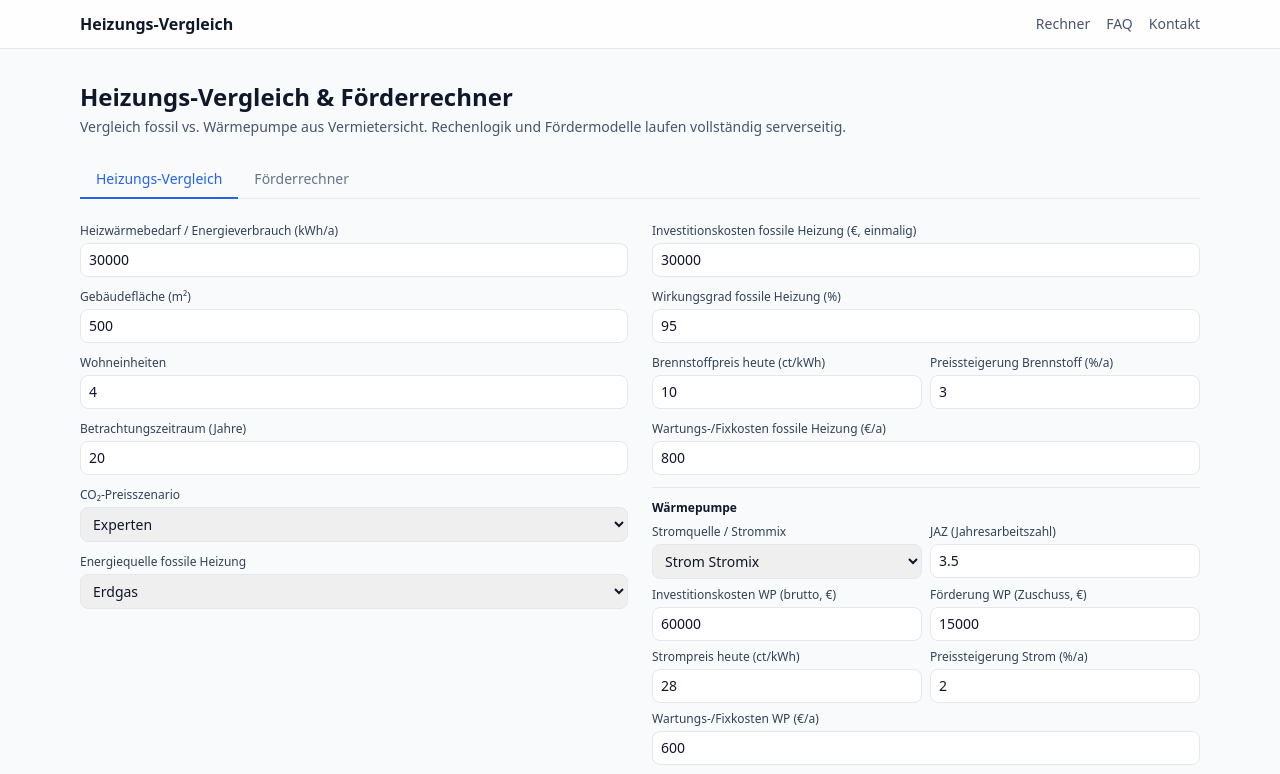
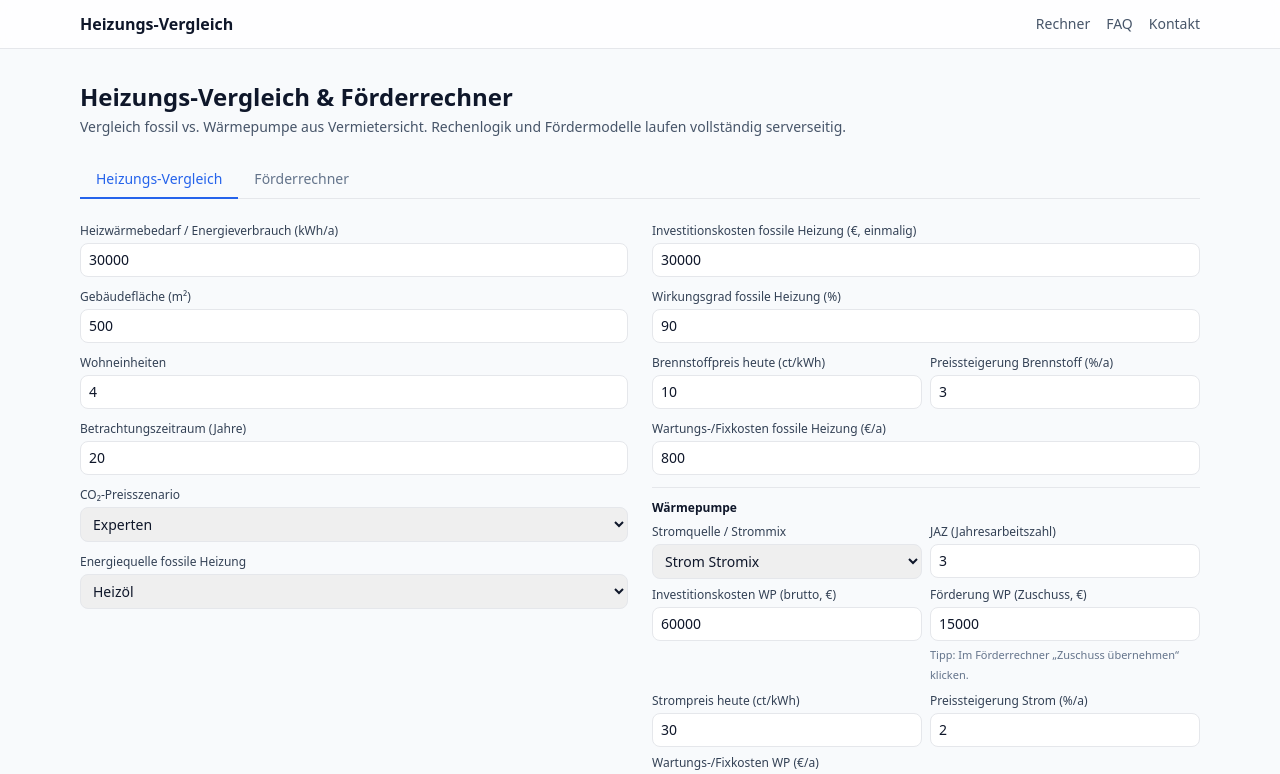
Before and after one commit to flixbial/Heizungstool, a Next.js app: page /tool in a window 1280 px wide. Shown: the top 774 px of the page. Built offline with nearby package versions, Linux system fonts and the light colour scheme.

Commit message:
Update page.tsx

```diff
--- a/app/tool/page.tsx
+++ b/app/tool/page.tsx
@@ -12,6 +12,7 @@ import {
   BarChart,
   Bar,
   Legend,
+  Cell,
 } from "recharts";
 
 type ScenarioName = "Sehr niedrig" | "Niedrig" | "Experten" | "Hoch" | "Sehr hoch";
@@ -27,16 +28,16 @@ interface FormState {
   carrierFossil: CarrierFossil;
   carrierHP: CarrierHP;
   investFossil: number;
-  effFossil: number;
-  priceFossil0: number;
-  incFossil: number;
-  maintFossil: number;
-  investHP: number;
-  subsidyHP: number;
+  effFossil: number; // %
+  priceFossil0: number; // ct/kWh
+  incFossil: number; // %/a
+  maintFossil: number; // €/a
+  investHP: number; // €
+  subsidyHP: number; // €
   jaz: number;
-  priceEl0: number;
-  incEl: number;
-  maintHP: number;
+  priceEl0: number; // ct/kWh
+  incEl: number; // %/a
+  maintHP: number; // €/a
 }
 
 interface CalcResult {
@@ -100,17 +101,17 @@ export default function ToolPage() {
     units: 4,
     years: 20,
     scenario: "Experten",
-    carrierFossil: "Erdgas",
+    carrierFossil: "Heizöl",
     carrierHP: "Strom Stromix",
     investFossil: 30000,
-    effFossil: 95,
+    effFossil: 90,
     priceFossil0: 10, // ct/kWh
     incFossil: 3,
     maintFossil: 800,
     investHP: 60000,
     subsidyHP: 15000,
-    jaz: 3.5,
-    priceEl0: 28, // ct/kWh
+    jaz: 3.0,
+    priceEl0: 30, // ct/kWh
     incEl: 2,
     maintHP: 600,
   });
@@ -128,10 +129,11 @@ export default function ToolPage() {
   const [error, setError] = useState<string | null>(null);
 
   const [foerderLoading, setFoerderLoading] = useState(false);
-  const [foerderResult, setFoerderResult] = useState<FoerderResult | null>(
-    null
-  );
+  const [foerderResult, setFoerderResult] = useState<FoerderResult | null>(null);
   const [foerderError, setFoerderError] = useState<string | null>(null);
+
+  // ✅ UX: zeigt, ob der Zuschuss in den Heizungsrechner übernommen wurde
+  const [subsidyApplied, setSubsidyApplied] = useState(false);
 
   function updateField<K extends keyof FormState>(key: K, value: string) {
     setForm((prev) => ({
@@ -182,7 +184,7 @@ export default function ToolPage() {
     try {
       const body = {
         ...foerderForm,
-        // Investitionskosten kommen jetzt aus dem Heizungsvergleich:
+        // ✅ Invest kommt aus dem Heizungsvergleich:
         invest: form.investHP,
         area: form.area,
         units: form.units,
@@ -198,6 +200,7 @@ export default function ToolPage() {
       }
       const data = (await res.json()) as FoerderResult;
       setFoerderResult(data);
+      setSubsidyApplied(false); // bei neuer Berechnung wieder „nicht übernommen“
     } catch (err: any) {
       setFoerderError(err.message ?? "Unbekannter Fehler");
     } finally {
@@ -257,10 +260,7 @@ export default function ToolPage() {
 
       {tab === "vergleich" && (
         <>
-          <form
-            onSubmit={handleCalc}
-            className="grid gap-6 md:grid-cols-2 mb-8"
-          >
+          <form onSubmit={handleCalc} className="grid gap-6 md:grid-cols-2 mb-8">
             <div className="space-y-3">
               <div>
                 <label className="block text-xs font-medium text-slate-700">
@@ -273,6 +273,7 @@ export default function ToolPage() {
                   onChange={(e) => updateField("heatDemand", e.target.value)}
                 />
               </div>
+
               <div>
                 <label className="block text-xs font-medium text-slate-700">
                   Gebäudefläche (m²)
@@ -284,6 +285,7 @@ export default function ToolPage() {
                   onChange={(e) => updateField("area", e.target.value)}
                 />
               </div>
+
               <div>
                 <label className="block text-xs font-medium text-slate-700">
                   Wohneinheiten
@@ -295,6 +297,7 @@ export default function ToolPage() {
                   onChange={(e) => updateField("units", e.target.value)}
                 />
               </div>
+
               <div>
                 <label className="block text-xs font-medium text-slate-700">
                   Betrachtungszeitraum (Jahre)
@@ -306,6 +309,7 @@ export default function ToolPage() {
                   onChange={(e) => updateField("years", e.target.value)}
                 />
               </div>
+
               <div>
                 <label className="block text-xs font-medium text-slate-700">
                   CO₂-Preisszenario
@@ -324,6 +328,7 @@ export default function ToolPage() {
                   <option>Sehr hoch</option>
                 </select>
               </div>
+
               <div>
                 <label className="block text-xs font-medium text-slate-700">
                   Energiequelle fossile Heizung
@@ -332,10 +337,7 @@ export default function ToolPage() {
                   className="mt-1 w-full border rounded-lg px-2 py-1.5"
                   value={form.carrierFossil}
                   onChange={(e) =>
-                    updateField(
-                      "carrierFossil",
-                      e.target.value as CarrierFossil
-                    )
+                    updateField("carrierFossil", e.target.value as CarrierFossil)
                   }
                 >
                   <option value="Erdgas">Erdgas</option>
@@ -358,6 +360,7 @@ export default function ToolPage() {
                   onChange={(e) => updateField("investFossil", e.target.value)}
                 />
               </div>
+
               <div>
                 <label className="block text-xs font-medium text-slate-700">
                   Wirkungsgrad fossile Heizung (%)
@@ -369,6 +372,7 @@ export default function ToolPage() {
                   onChange={(e) => updateField("effFossil", e.target.value)}
                 />
               </div>
+
               <div className="grid grid-cols-2 gap-2">
                 <div>
                   <label className="block text-xs font-medium text-slate-700">
@@ -378,9 +382,7 @@ export default function ToolPage() {
                     type="number"
                     className="mt-1 w-full border rounded-lg px-2 py-1.5"
                     value={form.priceFossil0}
-                    onChange={(e) =>
-                      updateField("priceFossil0", e.target.value)
-                    }
+                    onChange={(e) => updateField("priceFossil0", e.target.value)}
                   />
                 </div>
                 <div>
@@ -395,6 +397,7 @@ export default function ToolPage() {
                   />
                 </div>
               </div>
+
               <div>
                 <label className="block text-xs font-medium text-slate-700">
                   Wartungs-/Fixkosten fossile Heizung (€/a)
@@ -406,8 +409,10 @@ export default function ToolPage() {
                   onChange={(e) => updateField("maintFossil", e.target.value)}
                 />
               </div>
+
               <div className="border-t pt-3 mt-2">
                 <h2 className="font-semibold text-xs mb-2">Wärmepumpe</h2>
+
                 <div className="grid grid-cols-2 gap-2">
                   <div>
                     <label className="block text-xs font-medium text-slate-700">
@@ -436,6 +441,7 @@ export default function ToolPage() {
                     />
                   </div>
                 </div>
+
                 <div className="grid grid-cols-2 gap-2 mt-2">
                   <div>
                     <label className="block text-xs font-medium text-slate-700">
@@ -456,12 +462,14 @@ export default function ToolPage() {
                       type="number"
                       className="mt-1 w-full border rounded-lg px-2 py-1.5"
                       value={form.subsidyHP}
-                      onChange={(e) =>
-                        updateField("subsidyHP", e.target.value)
-                      }
+                      onChange={(e) => updateField("subsidyHP", e.target.value)}
                     />
+                    <p className="text-[11px] text-slate-500 mt-1">
+                      Tipp: Im Förderrechner „Zuschuss übernehmen“ klicken.
+                    </p>
                   </div>
                 </div>
+
                 <div className="grid grid-cols-2 gap-2 mt-2">
                   <div>
                     <label className="block text-xs font-medium text-slate-700">
@@ -471,9 +479,7 @@ export default function ToolPage() {
                       type="number"
                       className="mt-1 w-full border rounded-lg px-2 py-1.5"
                       value={form.priceEl0}
-                      onChange={(e) =>
-                        updateField("priceEl0", e.target.value)
-                      }
+                      onChange={(e) => updateField("priceEl0", e.target.value)}
                     />
                   </div>
                   <div>
@@ -488,6 +494,7 @@ export default function ToolPage() {
                     />
                   </div>
                 </div>
+
                 <div className="mt-2">
                   <label className="block text-xs font-medium text-slate-700">
                     Wartungs-/Fixkosten WP (€/a)
@@ -590,10 +597,9 @@ export default function ToolPage() {
                   </div>
                   <div className="text-xs text-slate-500 mt-1">
                     Vermieteranteil:{" "}
-                    {(result.landlordShareHPStatic * 100).toLocaleString(
-                      "de-DE",
-                      { maximumFractionDigits: 0 }
-                    )}
+                    {(result.landlordShareHPStatic * 100).toLocaleString("de-DE", {
+                      maximumFractionDigits: 0,
+                    })}
                     %
                   </div>
                 </div>
@@ -643,7 +649,14 @@ export default function ToolPage() {
                       <Tooltip
                         formatter={(value: any) => formatEuro(Number(value), 0)}
                       />
-                      <Bar dataKey="kosten" name="Gesamtkosten" />
+                      <Bar dataKey="kosten" name="Gesamtkosten">
+                        {totalChartData.map((entry, index) => (
+                          <Cell
+                            key={`cell-${index}`}
+                            fill={entry.name === "Fossil" ? "#ef4444" : "#2563eb"}
+                          />
+                        ))}
+                      </Bar>
                     </BarChart>
                   </ResponsiveContainer>
                 </div>
@@ -661,9 +674,7 @@ export default function ToolPage() {
                       <th className="text-right py-1 px-2">
                         Vermieteranteil fossil
                       </th>
-                      <th className="text-right py-1 px-2">
-                        Vermieteranteil WP
-                      </th>
+                      <th className="text-right py-1 px-2">Vermieteranteil WP</th>
                       <th className="text-right py-1 px-2">Kosten fossil</th>
                       <th className="text-right py-1 px-2">Kosten WP</th>
                       <th className="text-right py-1 px-2">Delta</th>
@@ -690,10 +701,9 @@ export default function ToolPage() {
                           %
                         </td>
                         <td className="py-1 px-2 text-right">
-                          {(row.landlordShareHP * 100).toLocaleString(
-                            "de-DE",
-                            { maximumFractionDigits: 0 }
-                          )}
+                          {(row.landlordShareHP * 100).toLocaleString("de-DE", {
+                            maximumFractionDigits: 0,
+                          })}
                           %
                         </td>
                         <td className="py-1 px-2 text-right">
@@ -729,12 +739,13 @@ export default function ToolPage() {
                 className="w-full border rounded-lg px-2 py-1.5"
                 value={foerderForm.art}
                 onChange={(e) =>
-                  updateFoerderField("art", e.target.value as "wohn" | "nichtwohn")
+                  updateFoerderField(
+                    "art",
+                    e.target.value as "wohn" | "nichtwohn"
+                  )
                 }
               >
-                <option value="wohn">
-                  Wohngebäude (Privatpersonen / WEG)
-                </option>
+                <option value="wohn">Wohngebäude (Privatpersonen / WEG)</option>
                 <option value="nichtwohn">
                   Nichtwohngebäude (Unternehmen, Vereine, Kommunen)
                 </option>
@@ -752,8 +763,8 @@ export default function ToolPage() {
                 readOnly
               />
               <p className="text-[11px] text-slate-500 mt-1">
-                Investitionskosten, Gebäudefläche und Wohneinheiten werden aus
-                dem Heizungsrechner übernommen.
+                Investitionskosten, Gebäudefläche und Wohneinheiten werden aus dem
+                Heizungsrechner übernommen.
               </p>
             </div>
 
@@ -777,10 +788,7 @@ export default function ToolPage() {
                     type="checkbox"
                     checked={foerderForm.wohnEinkommensBonus}
                     onChange={(e) =>
-                      updateFoerderField(
-                        "wohnEinkommensBonus",
-                        e.target.checked
-                      )
+                      updateFoerderField("wohnEinkommensBonus", e.target.checked)
                     }
                   />
                   Einkommensbonus (≤ 40.000 € / Jahr, selbstgenutzt)
@@ -819,9 +827,7 @@ export default function ToolPage() {
               disabled={foerderLoading}
               className="mt-2 px-4 py-2 rounded-lg bg-blue-600 text-white text-sm font-medium disabled:opacity-60"
             >
-              {foerderLoading
-                ? "Berechne Förderung ..."
-                : "Förderung berechnen"}
+              {foerderLoading ? "Berechne Förderung ..." : "Förderung berechnen"}
             </button>
 
             {foerderError && (
@@ -832,11 +838,8 @@ export default function ToolPage() {
           <div className="bg-white border rounded-xl p-4 shadow-sm text-sm">
             {!foerderResult && (
               <p className="text-slate-600">
-                Geben Sie links die passenden Optionen für das Gebäude an.
-                Nach der Berechnung sehen Sie hier eine Abschätzung von
-                Förderquote, Zuschuss und verbleibender Investition. Die
-                Investitionssumme stammt aus dem Heizungsvergleich
-                (Wärmepumpe).
+                Wähle links Gebäudeart und Optionen. Nach der Berechnung siehst du hier
+                eine Abschätzung von Förderquote, Zuschuss und verbleibender Investition.
               </p>
             )}
 
@@ -851,14 +854,40 @@ export default function ToolPage() {
                     %
                   </div>
                 </div>
+
                 <div>
-                  <div className="text-xs text-slate-500">
-                    Geschätzter Zuschuss
-                  </div>
+                  <div className="text-xs text-slate-500">Geschätzter Zuschuss</div>
                   <div className="text-lg font-semibold">
                     {formatEuro(foerderResult.foerderEuro, 0)}
                   </div>
+
+                  {/* ✅ Button-Lösung: übernehmen + automatisch Tab wechseln */}
+                  <button
+                    type="button"
+                    className={
+                      "w-full mt-2 px-4 py-2 rounded-lg text-sm font-medium " +
+                      (subsidyApplied
+                        ? "bg-emerald-600 text-white"
+                        : "bg-blue-600 text-white hover:bg-blue-700")
+                    }
+                    onClick={() => {
+                      setForm((prev) => ({
+                        ...prev,
+                        subsidyHP: Math.round(foerderResult.foerderEuro),
+                      }));
+                      setSubsidyApplied(true);
+                      setTab("vergleich"); // ✅ automatisch zurückspringen
+                    }}
+                  >
+                    {subsidyApplied ? "Zuschuss übernommen ✓" : "Zuschuss übernehmen"}
+                  </button>
+
+                  <p className="text-[11px] text-slate-500 mt-2">
+                    Dadurch wird „Förderung WP (Zuschuss, €)“ im Heizungsrechner gesetzt
+                    und du springst automatisch zurück zum Vergleich.
+                  </p>
                 </div>
+
                 <div>
                   <div className="text-xs text-slate-500">
                     Verbleibende Investition nach Zuschuss
@@ -875,9 +904,8 @@ export default function ToolPage() {
                       formatEuro(foerderResult.kostenobergrenze, 0)}
                     {foerderResult.begrenztAuf !== null && (
                       <p className="mt-1">
-                        Die eingegebene Investition liegt über der Obergrenze –
-                        für die Berechnung wird nur die Obergrenze
-                        berücksichtigt.
+                        Die eingegebene Investition liegt über der Obergrenze – für
+                        die Berechnung wird nur die Obergrenze berücksichtigt.
                       </p>
                     )}
                   </div>
@@ -890,17 +918,16 @@ export default function ToolPage() {
                       formatEuro(foerderResult.foerderhoechstbetragNWG, 0)}
                     {foerderResult.begrenztAuf !== null && (
                       <p className="mt-1">
-                        Die eingegebene Investition liegt über dem
-                        Förderhöchstbetrag – für die Berechnung wird nur dieser
-                        berücksichtigt.
+                        Die eingegebene Investition liegt über dem Förderhöchstbetrag –
+                        für die Berechnung wird nur dieser berücksichtigt.
                       </p>
                     )}
                   </div>
                 )}
 
                 <p className="text-[11px] text-slate-500">
-                  Alle Angaben ohne Gewähr. Maßgeblich sind die aktuellen
-                  Richtlinien und Zusagen der Förderstellen (z. B. KfW/BAFA).
+                  Alle Angaben ohne Gewähr. Maßgeblich sind die aktuellen Richtlinien und
+                  Zusagen der Förderstellen (z. B. KfW/BAFA).
                 </p>
               </div>
             )}
```
